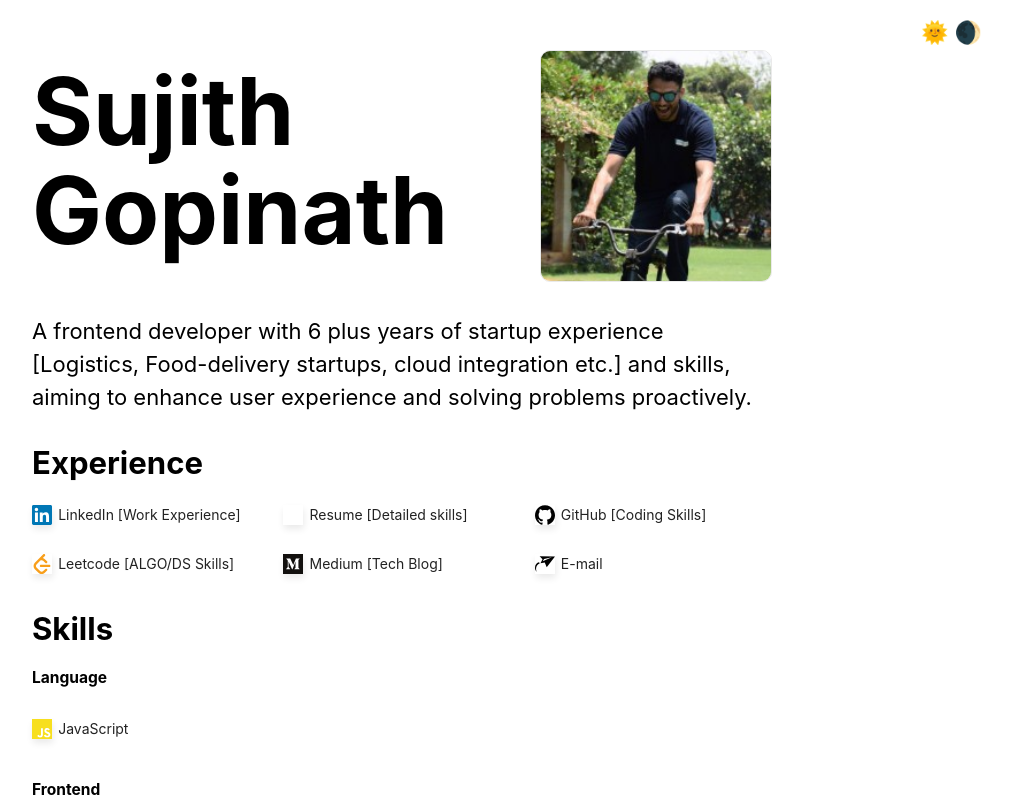
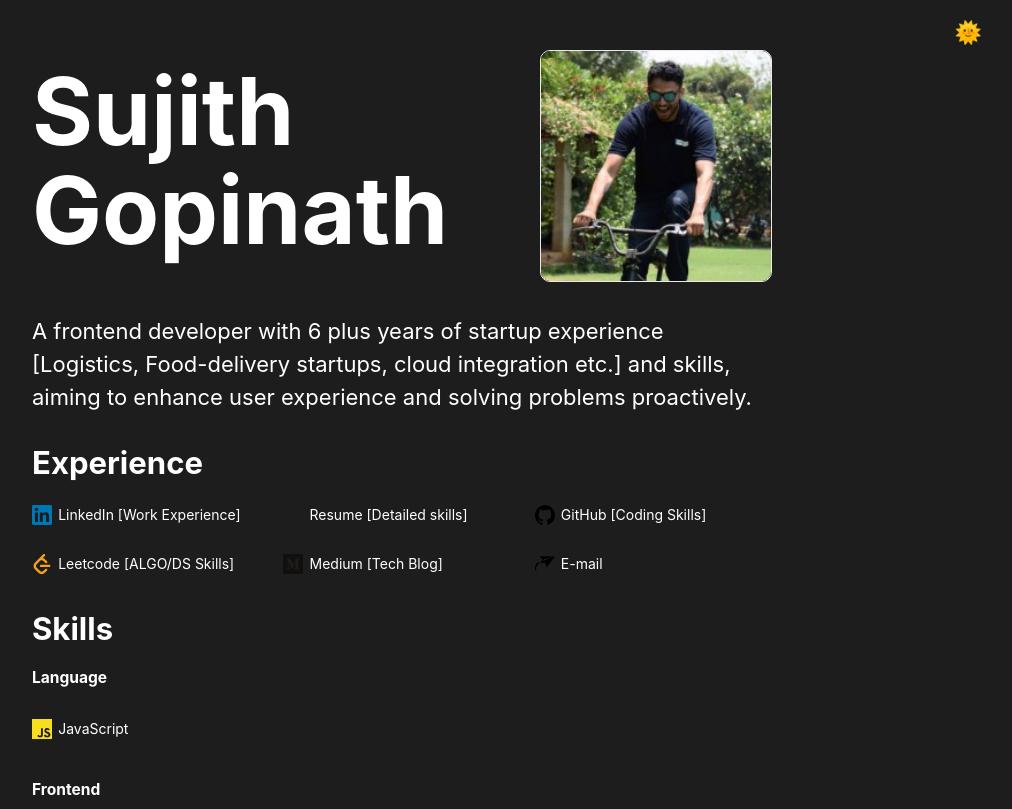
Before and after one commit to sujithnath/sujithnath, a website: page index.html in a window 1280 px wide. Shown: the top 809 px of the page, without its empty margins (238-1250 px from the left). Drawn offline with nearby package versions, Linux system fonts and the light colour scheme.

Commit message:
new fixes

```diff
--- a/index.html
+++ b/index.html
@@ -6,7 +6,7 @@
       rel="stylesheet"
       href="https://necolas.github.io/normalize.css/8.0.0/normalize.css"
     />
-    <link rel="stylesheet" href="index.css" />
+    <link rel="stylesheet" href="./src/portfolio/index.css" />
   </head>
 
   <body>
@@ -274,6 +274,6 @@
         </blockquote>
       </section>
     </main>
-    <script type="text/javascript" src="index.js"></script>
+    <script type="text/javascript" src="./src/portfolio/index.js"></script>
   </body>
 </html>
--- a/index.js
+++ b/src/portfolio/index.js
@@ -11,7 +11,7 @@ function toggleTheme(event) {
 }
 
 const checkThemeOnLoad = () => {
-  const value = localStorage.getItem('themeMode');
+  const value = localStorage.getItem('themeMode') || 'darkMode';
   if (value) {
     changeTheme(value);
   }
```
Also changed, not shown: src/portfolio/index.css (renamed from index.css).
